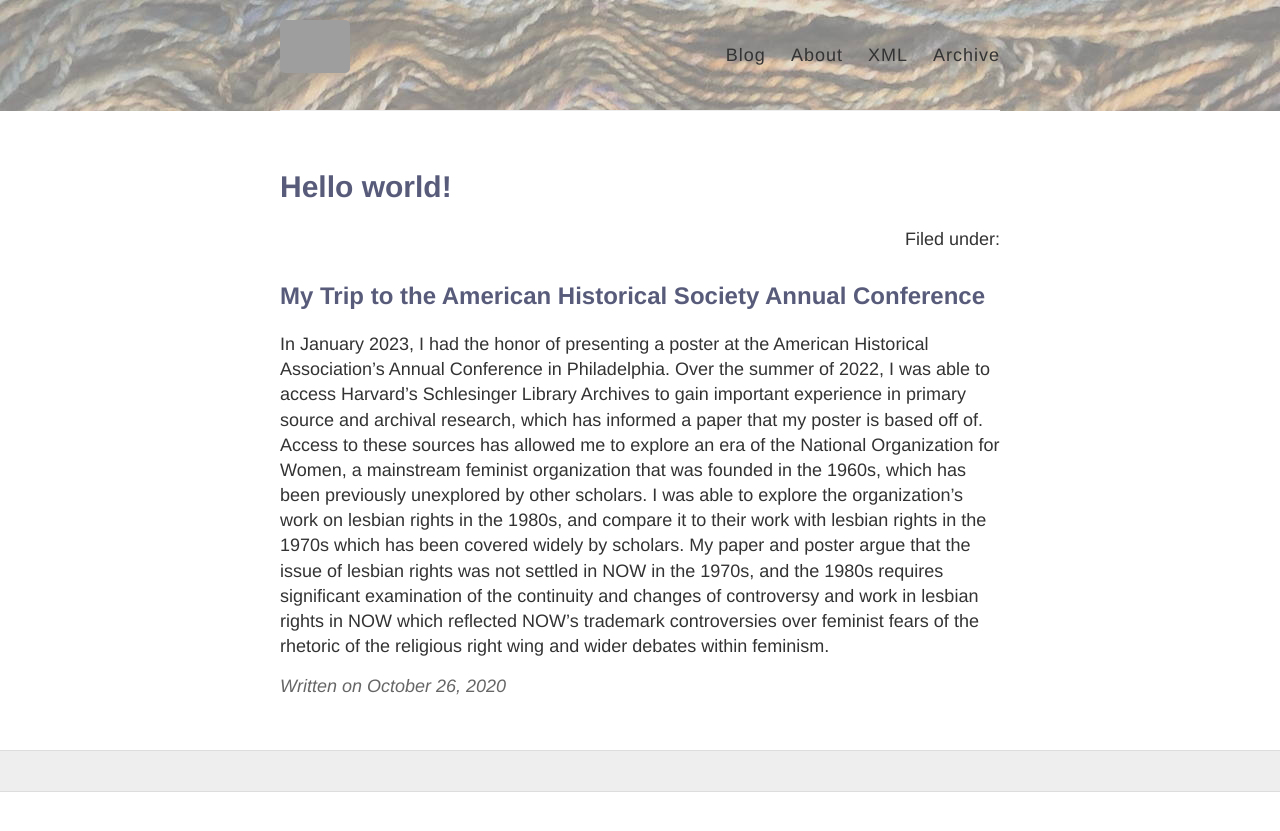
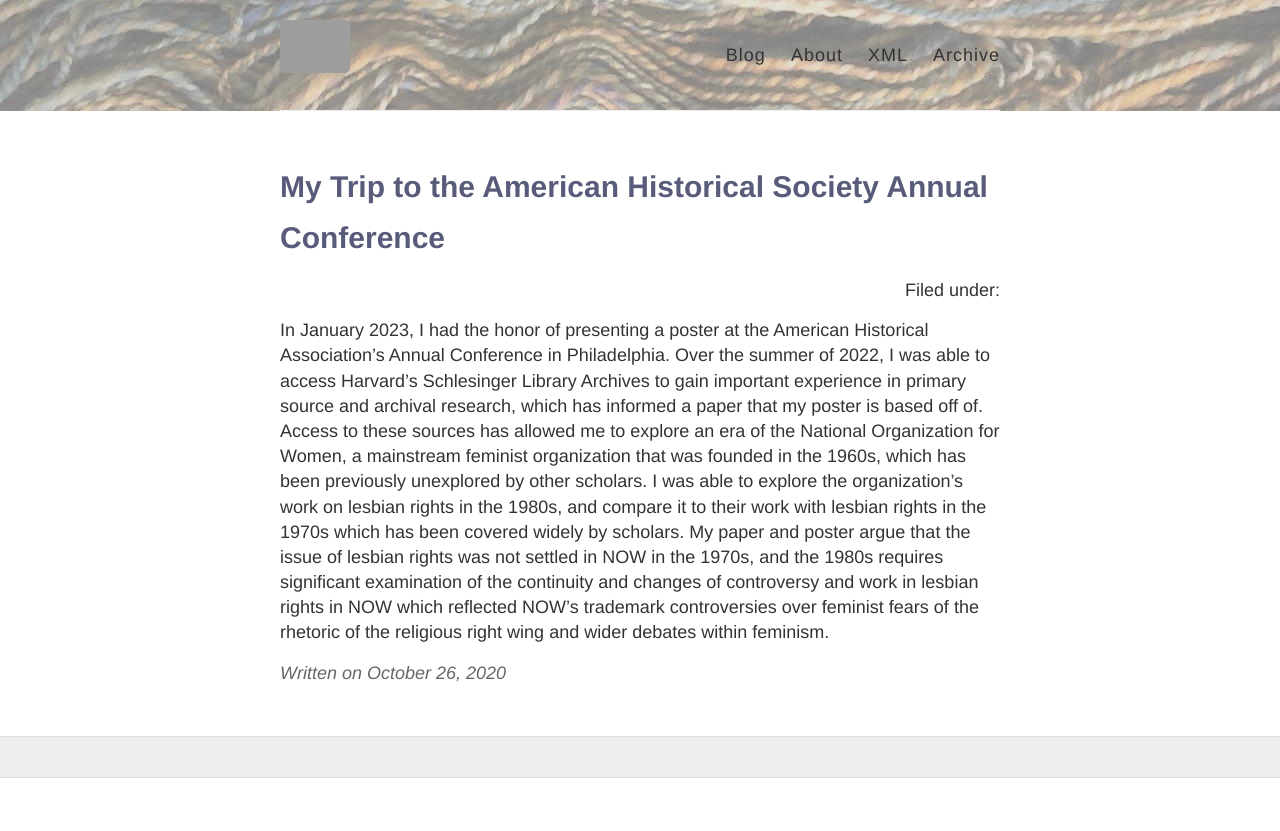
Before and after one commit to grooney48/grooney48.github.io, a Jekyll site: the page built from _posts/2020-10-26-Hello-World.md, in a window 1280 px wide. Shown: the top 831 px of the page. Built offline with Jekyll 4.4.1, drawn with Linux system fonts in a browser that asks for light colours; grey boxes are pictures that could not be loaded.

Commit message:
Updated Blog title

```diff
--- a/_posts/2020-10-26-Hello-World.md
+++ b/_posts/2020-10-26-Hello-World.md
@@ -1,8 +1,7 @@
 ---
 layout: post
-title: Hello world!
+title: My Trip to the American Historical Society Annual Conference
 ---
 
-## My Trip to the American Historical Society Annual Conference ##
 
 In January 2023, I had the honor of presenting a poster at the American Historical Association’s Annual Conference in Philadelphia. Over the summer of 2022, I was able to access Harvard’s Schlesinger Library Archives to gain important experience in primary source and archival research, which has informed a paper that my poster is based off of. Access to these sources has allowed me to explore an era of the National Organization for Women, a mainstream feminist organization that was founded in the 1960s, which has been previously unexplored by other scholars. I was able to explore the organization’s work on lesbian rights in the 1980s, and compare it to their work with lesbian rights in the 1970s which has been covered widely by scholars. My paper and poster argue that the issue of lesbian rights was not settled in NOW in the 1970s, and the 1980s requires significant examination of the continuity and changes of controversy and work in lesbian rights in NOW which reflected NOW’s trademark controversies over feminist fears of the rhetoric of the religious right wing and wider debates within feminism.
```
